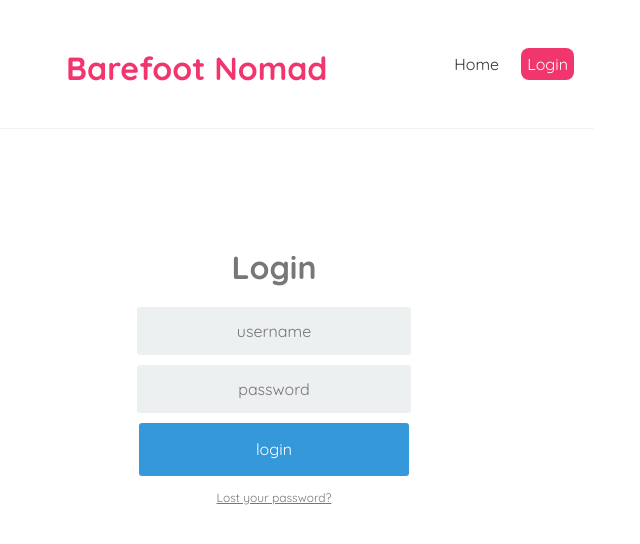
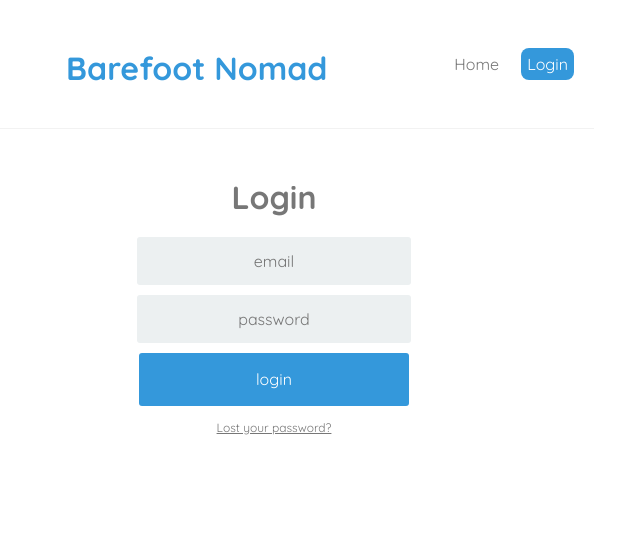
Before and after one commit to atlp-rwanda/winners-c8-bn-fe, a React (Create React App) app: page /login in a window 1280 px wide. Shown: the top 544 px of the page, without its empty margins (366-1006 px from the left). Built offline with nearby package versions, Linux system fonts and the light colour scheme.

Commit message:
refactor(router): improves login form UX

```diff
--- a/public/styles/LoginForm/index.css
+++ b/public/styles/LoginForm/index.css
@@ -1,5 +1,5 @@
 .container{
-    margin: 20px auto;
+    margin: 0px auto;
     padding: 10px;
     width: 300px;
     height: 300px;
--- a/public/styles/index.css
+++ b/public/styles/index.css
@@ -4,5 +4,6 @@
 * {
   margin: 0;
   font-family: "Quicksand";
-  color: #333;
+  color: #777;
+  text-align: center;
 }
--- a/public/styles/navbar/index.css
+++ b/public/styles/navbar/index.css
@@ -7,7 +7,7 @@
     border-bottom: 1px solid #f2f2f2;
   }
   .navbar h1 {
-    color: #f1356d;
+    color: #3498DB;
   }
   .navbar .links {
     margin-left: auto;
@@ -18,10 +18,10 @@
     padding: 6px;
   }
   .navbar a:hover {
-    color: #f1356d;
+    color: #3498DB;
   }
   .content {
     max-width: 600px;
-    margin: 40px auto;
-    padding: 20px;
+    margin: 5px auto;
+    padding: 5px;
   }
--- a/server.js
+++ b/server.js
@@ -7,6 +7,11 @@ const app = express();
 const port = process.env.PORT;
 
 app.use(express.static(path.join(__dirname,'dist')));
+app.get('/*', function(req,res) {
+
+  res.sendFile(path.join(__dirname, 'dist', 'index.html'));
+
+});
 app.listen(port, function() {
     console.log('listening on port ', port);
   });
--- a/src/App.js
+++ b/src/App.js
@@ -13,7 +13,7 @@ const App = () => {
 
             <Route exact path="/" element={<Home />} />
 
-            <Route exact path="/login" element={<LoginForm />} />
+            <Route exact path="login" element={<LoginForm />} />
 
           </Routes>
         </div>
--- a/src/components/LoginForm.js
+++ b/src/components/LoginForm.js
@@ -6,7 +6,7 @@ const LoginForm = () => {
     <div class="container">
 			<h1>Login</h1>
       <form action="#" method="POST">
-        <input type="text" placeholder="username" class="field"></input>
+        <input type="text" placeholder="email" class="field"></input>
         <input type="password" placeholder="password" class="field"></input>
         <input type="submit" value="login" class="btn"></input>
       </form>
--- a/src/components/Navbar.js
+++ b/src/components/Navbar.js
@@ -10,7 +10,7 @@ const Navbar = () => {
         <Link to="/">Home</Link>
         <Link to="login" style={{
           color: 'white',
-          backgroundColor: '#f1356d',
+          backgroundColor: '#3498DB',
           borderRadius: '8px'
         }}>Login</Link>
       </div>
```
